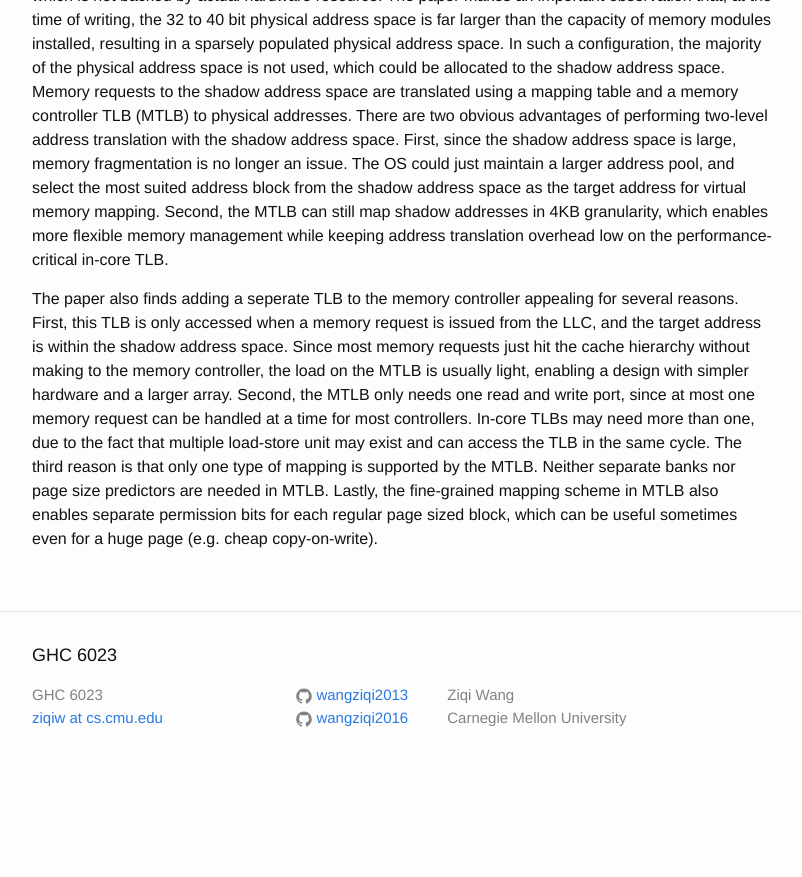
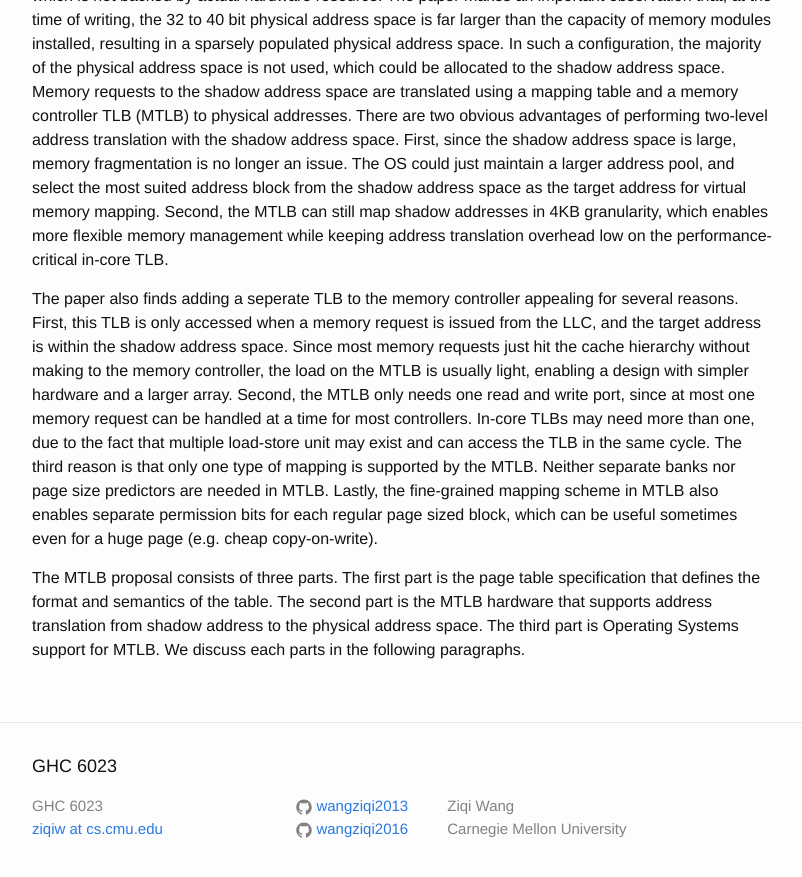
Before and after one commit to wangziqi2013/wangziqi2013.github.io, a Jekyll site: the page built from _posts/2020-06-05-increasing-tlb-reach-using-super-pages-backed-by-shadow-memory.markdown, in a window 1280 px wide and 900 px high, scrolled down 850 px. Shown: the top 877 px of the window, without its empty margins (238-1040 px from the left). Built offline with Jekyll 4.4.1, drawn with Linux system fonts in a browser that asks for light colours; before the commit the page ends 1639 px from its top, so only the background shows below that.

Commit message:
Adding components

```diff
--- a/_posts/2020-06-05-increasing-tlb-reach-using-super-pages-backed-by-shadow-memory.markdown
+++ b/_posts/2020-06-05-increasing-tlb-reach-using-super-pages-backed-by-shadow-memory.markdown
@@ -47,3 +47,8 @@ than one, due to the fact that multiple load-store unit may exist and can access
 reason is that only one type of mapping is supported by the MTLB. Neither separate banks nor page size predictors are
 needed in MTLB. Lastly, the fine-grained mapping scheme in MTLB also enables separate permission bits for each regular
 page sized block, which can be useful sometimes even for a huge page (e.g. cheap copy-on-write).
+
+The MTLB proposal consists of three parts. The first part is the page table specification that defines the format and
+semantics of the table. The second part is the MTLB hardware that supports address translation from shadow address
+to the physical address space. The third part is Operating Systems support for MTLB. We discuss each parts in the
+following paragraphs.
```
